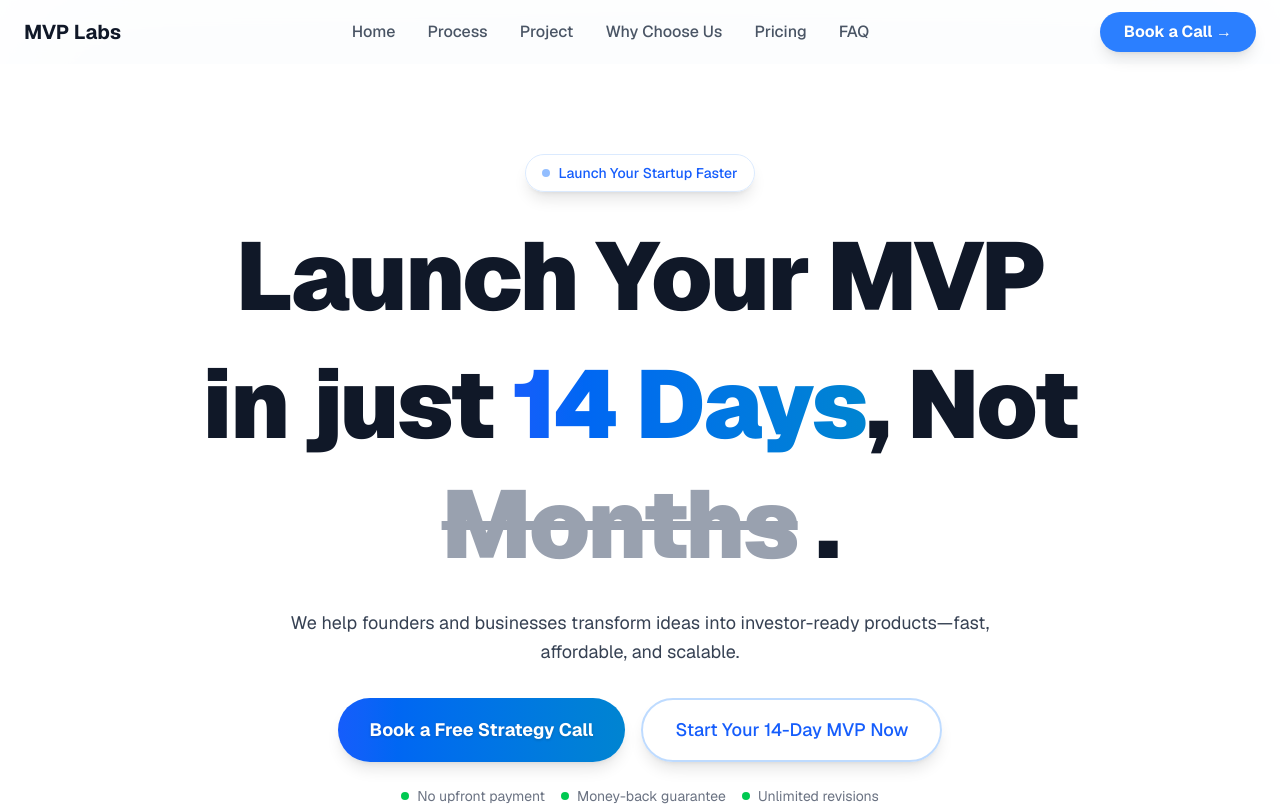
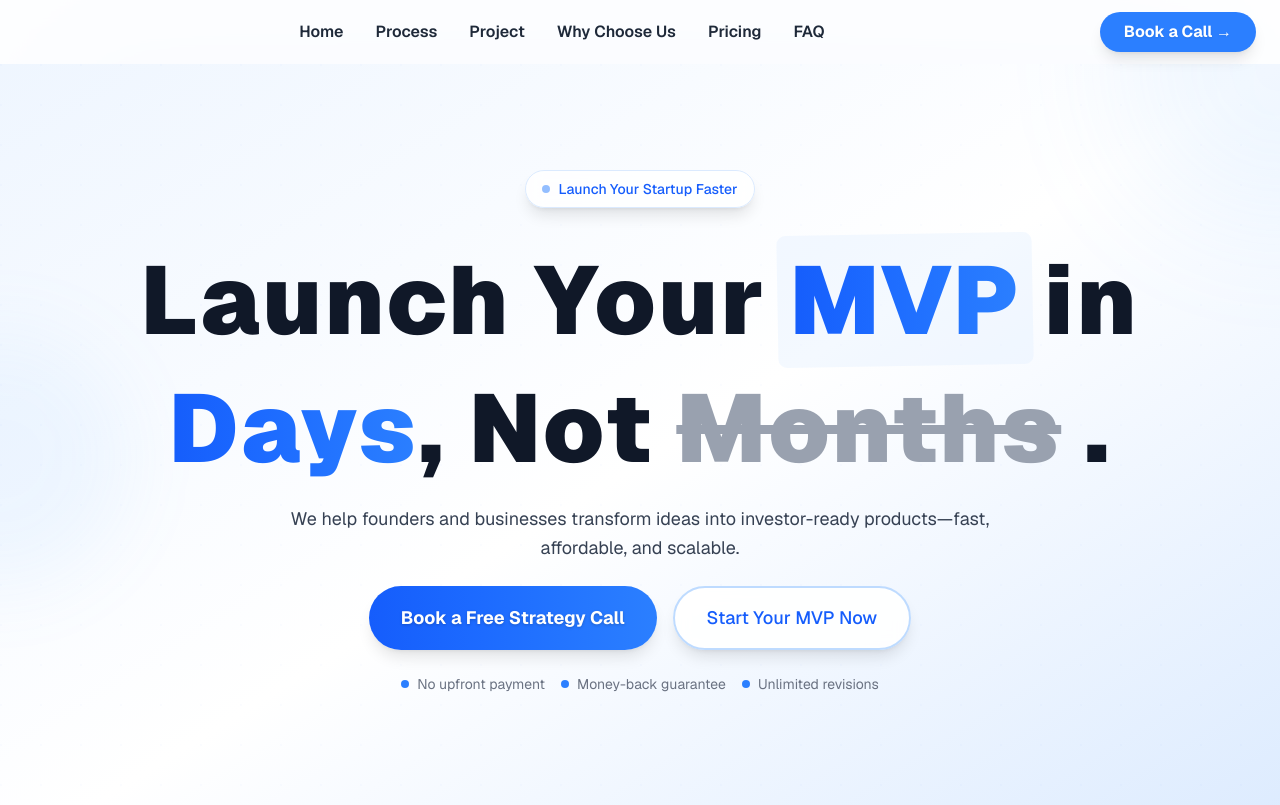
Before and after one commit to rishabh0009-7/BuildLabs, a Next.js app: page / in a window 1280 px wide. Shown: the top 805 px of the page. Built offline with nearby package versions, Linux system fonts and the light colour scheme.

Commit message:
fixed ui

```diff
--- a/app/globals.css
+++ b/app/globals.css
@@ -1,9 +1,10 @@
 @import "tailwindcss";
+@import url('https://fonts.googleapis.com/css2?family=Inter:wght@100;200;300;400;500;600;700;800;900&display=swap');
 
 @theme {
   --font-sans: var(--font-geist-sans);
   --font-mono: var(--font-geist-mono);
-  --font-phonk: var(--font-phonk);
+  --font-hero: 'Inter', -apple-system, BlinkMacSystemFont, 'Segoe UI', sans-serif;
 
   --color-background: #ffffff;
   --color-foreground: #111827;
@@ -11,7 +12,7 @@
   --color-card-foreground: #111827;
   --color-popover: #ffffff;
   --color-popover-foreground: #111827;
-  --color-primary: #3b82f6;
+  --color-primary: #2563eb;
   --color-primary-foreground: #ffffff;
   --color-secondary: #f3f4f6;
   --color-secondary-foreground: #111827;
@@ -23,7 +24,7 @@
   --color-destructive-foreground: #ffffff;
   --color-border: #e5e7eb;
   --color-input: #e5e7eb;
-  --color-ring: #3b82f6;
+  --color-ring: #1e3a8a;
   --radius: 0.5rem;
 
   --animate-shimmer-slide: shimmer-slide var(--speed) ease-in-out infinite alternate;
--- a/app/page.tsx
+++ b/app/page.tsx
@@ -66,7 +66,7 @@ export default function MVPLabsLandingPage() {
   ]
 
   return (
-    <div className="min-h-screen w-full relative bg-white">
+    <div className="min-h-screen w-full relative bg-gradient-to-br from-blue-50 via-white to-blue-100">
       {/* Cool Blue Glow Top */}
       <div
         className="absolute inset-0 z-0"
@@ -75,7 +75,7 @@ export default function MVPLabsLandingPage() {
           backgroundImage: `
             radial-gradient(
               circle at top center,
-              rgba(70, 130, 180, 0.5),
+              rgba(37, 99, 235, 0.5),
               transparent 70%
             )
           `,
@@ -85,34 +85,32 @@ export default function MVPLabsLandingPage() {
       />
       <header className="fixed top-0 left-0 right-0 z-50 bg-white/95 backdrop-blur-md relative">
         <div className="container mx-auto px-6 h-16 flex items-center justify-between">
-          {/* Logo - Left Side */}
-          <div className="flex items-center">
-            <span className="text-xl font-bold text-gray-900">MVP Labs</span>
-          </div>
+          {/* Empty space - Left Side */}
+          <div></div>
 
           {/* Navigation - Center */}
           <nav className="hidden md:flex items-center space-x-8">
-            <button onClick={() => scrollToSection("home")} className="text-gray-600 hover:text-gray-900 font-medium relative group transition-colors duration-200">
+            <button onClick={() => scrollToSection("home")} className="text-gray-800 hover:text-blue-600 font-semibold relative group transition-colors duration-200">
               Home
               <span className="absolute bottom-0 left-0 w-0 h-0.5 bg-blue-500 group-hover:w-full transition-all duration-300"></span>
             </button>
-            <button onClick={() => scrollToSection("process")} className="text-gray-600 hover:text-gray-900 font-medium relative group transition-colors duration-200">
+            <button onClick={() => scrollToSection("process")} className="text-gray-800 hover:text-blue-600 font-semibold relative group transition-colors duration-200">
               Process
               <span className="absolute bottom-0 left-0 w-0 h-0.5 bg-blue-500 group-hover:w-full transition-all duration-300"></span>
             </button>
-            <button onClick={() => scrollToSection("portfolio")} className="text-gray-600 hover:text-gray-900 font-medium relative group transition-colors duration-200">
+            <button onClick={() => scrollToSection("portfolio")} className="text-gray-800 hover:text-blue-600 font-semibold relative group transition-colors duration-200">
               Project
               <span className="absolute bottom-0 left-0 w-0 h-0.5 bg-blue-500 group-hover:w-full transition-all duration-300"></span>
             </button>
-            <button onClick={() => scrollToSection("why-choose-us")} className="text-gray-600 hover:text-gray-900 font-medium relative group transition-colors duration-200">
+            <button onClick={() => scrollToSection("why-choose-us")} className="text-gray-800 hover:text-blue-600 font-semibold relative group transition-colors duration-200">
               Why Choose Us
               <span className="absolute bottom-0 left-0 w-0 h-0.5 bg-blue-500 group-hover:w-full transition-all duration-300"></span>
             </button>
-            <button onClick={() => scrollToSection("pricing")} className="text-gray-600 hover:text-gray-900 font-medium relative group transition-colors duration-200">
+            <button onClick={() => scrollToSection("pricing")} className="text-gray-800 hover:text-blue-600 font-semibold relative group transition-colors duration-200">
               Pricing
               <span className="absolute bottom-0 left-0 w-0 h-0.5 bg-blue-500 group-hover:w-full transition-all duration-300"></span>
             </button>
-            <button onClick={() => scrollToSection("faq")} className="text-gray-600 hover:text-gray-900 font-medium relative group transition-colors duration-200">
+            <button onClick={() => scrollToSection("faq")} className="text-gray-800 hover:text-blue-600 font-semibold relative group transition-colors duration-200">
               FAQ
               <span className="absolute bottom-0 left-0 w-0 h-0.5 bg-blue-500 group-hover:w-full transition-all duration-300"></span>
             </button>
@@ -149,7 +147,7 @@ export default function MVPLabsLandingPage() {
                     scrollToSection(item.url.substring(1))
                     setIsMenuOpen(false)
                   }}
-                  className="text-left text-gray-900 font-medium py-2 px-4 rounded hover:bg-gray-100 transition-colors duration-200"
+                  className="text-left text-gray-800 font-semibold py-2 px-4 rounded hover:bg-gray-100 transition-colors duration-200"
                 >
                   {item.name}
                 </button>
@@ -169,29 +167,48 @@ export default function MVPLabsLandingPage() {
         )}
       </header>
 
-      <section id="home" className="relative pt-20 pb-12 overflow-hidden z-10 min-h-screen flex items-center">
-        {/* Background */}
-        <div className="absolute inset-0 bg-white"></div>
+      <section id="home" className="relative pt-2 pb-2 overflow-hidden z-10 h-screen flex items-center justify-center">
+        {/* Enhanced Background */}
+        <div className="absolute inset-0 bg-gradient-to-br from-blue-50 via-white to-blue-100"></div>
+
+        {/* Animated Background Elements */}
+        <div className="absolute inset-0 overflow-hidden">
+          {/* Large gradient orb */}
+          <div className="absolute -top-40 -right-40 w-80 h-80 bg-gradient-to-br from-blue-400/20 to-blue-300/20 rounded-full blur-3xl animate-pulse"></div>
+
+          {/* Medium gradient orb */}
+          <div className="absolute top-1/3 -left-32 w-64 h-64 bg-gradient-to-br from-blue-300/15 to-blue-400/15 rounded-full blur-2xl animate-pulse animation-delay-2000"></div>
+
+        </div>
+
+        {/* Subtle grid pattern overlay */}
+        <div className="absolute inset-0 opacity-[0.02]" style={{
+          backgroundImage: `radial-gradient(circle at 1px 1px, rgb(37 99 235) 1px, transparent 0)`,
+          backgroundSize: '40px 40px'
+        }}></div>
 
         <div className="relative container mx-auto px-6">
-          <div className="text-center max-w-5xl mx-auto">
+          <div className="text-center max-w-7xl mx-auto">
 
-            {/* Badge */}
-            <div className="inline-flex items-center px-4 py-2 bg-white/80 backdrop-blur-sm text-blue-600 rounded-full text-sm font-medium mb-6 shadow-lg border border-blue-100">
+            {/* Badge - Positioned at absolute top with reduced spacing */}
+            <div className="inline-flex items-center px-4 py-2 bg-white/80 backdrop-blur-sm text-blue-600 rounded-full text-sm font-medium mb-8 shadow-lg border border-blue-100">
               <div className="w-2 h-2 bg-blue-500 rounded-full mr-2 animate-pulse"></div>
               Launch Your Startup Faster
             </div>
 
-            {/* Main Heading */}
-            <h1 className="text-6xl sm:text-7xl md:text-8xl font-black text-gray-900 mb-6 leading-tight tracking-tight font-[var(--font-phonk)]">
-              <div className="block">Launch Your MVP</div>
+            {/* Main Heading - Expanded horizontally with wider letter spacing */}
+            <h1 className="text-6xl sm:text-7xl md:text-8xl font-black text-gray-900 mb-4 leading-tight tracking-wide font-[var(--font-hero)]">
+              <div className="block">Launch Your <span className="relative inline-block">
+                <span className="text-blue-600 bg-gradient-to-r from-blue-600 to-blue-500 bg-clip-text text-transparent relative z-10">MVP</span>
+                <span className="absolute inset-0 bg-blue-100 rounded-lg transform -rotate-1 scale-110 opacity-30"></span>
+              </span> in</div>
               <div className="block mt-1 md:mt-2">
-                in just <span className="text-blue-600 bg-gradient-to-r from-blue-600 to-sky-600 bg-clip-text text-transparent">14 Days</span>, Not <span className="line-through text-gray-400">Months</span> .
+                <span className="text-blue-600 bg-gradient-to-r from-blue-600 to-blue-500 bg-clip-text text-transparent">Days</span>, Not <span className="line-through text-gray-400">Months</span> .
               </div>
             </h1>
 
-            {/* Subheading */}
-            <p className="text-lg text-gray-700 mb-8 max-w-3xl mx-auto leading-relaxed">
+            {/* Subheading - Reduced spacing */}
+            <p className="text-lg text-gray-700 mb-6 max-w-3xl mx-auto leading-relaxed">
               We help founders and businesses transform ideas into investor-ready products—fast, affordable, and scalable.
             </p>
 
@@ -199,7 +216,7 @@ export default function MVPLabsLandingPage() {
             <div className="flex flex-col sm:flex-row gap-4 justify-center mb-6">
               <button
                 onClick={() => window.open('https://cal.com/rishabhbuildsmvp/30min?overlayCalendar=true', '_blank')}
-                className="px-8 py-4 text-lg bg-gradient-to-r from-blue-600 to-sky-600 text-white rounded-full font-bold hover:from-blue-700 hover:to-sky-700 transition-all duration-200 shadow-lg hover:shadow-xl transform hover:scale-105"
+                className="px-8 py-4 text-lg bg-gradient-to-r from-blue-600 to-blue-500 text-white rounded-full font-bold hover:from-blue-700 hover:to-blue-600 transition-all duration-200 shadow-lg hover:shadow-xl transform hover:scale-105"
                 style={{textShadow: '0 1px 3px rgba(0,0,0,0.2)'}}
               >
                 Book a Free Strategy Call
@@ -208,22 +225,22 @@ export default function MVPLabsLandingPage() {
                 onClick={() => window.open('https://cal.com/rishabhbuildsmvp/30min?overlayCalendar=true', '_blank')}
                 className="px-8 py-4 text-lg bg-white/90 backdrop-blur-sm text-blue-600 border-2 border-blue-200 rounded-full font-medium hover:bg-white hover:border-blue-300 transition-all duration-200 shadow-lg hover:shadow-xl"
               >
-                Start Your 14-Day MVP Now
+                Start Your MVP Now
               </button>
             </div>
 
-            {/* Trust Indicators */}
-            <div className="flex flex-wrap justify-center items-center gap-4 text-sm text-gray-500">
+            {/* Trust Indicators - Increased spacing */}
+            <div className="flex flex-wrap justify-center items-center gap-4 text-sm text-gray-500 mb-16">
               <div className="flex items-center gap-2">
-                <div className="w-2 h-2 bg-green-500 rounded-full"></div>
+                <div className="w-2 h-2 bg-blue-500 rounded-full"></div>
                 No upfront payment
               </div>
               <div className="flex items-center gap-2">
-                <div className="w-2 h-2 bg-green-500 rounded-full"></div>
+                <div className="w-2 h-2 bg-blue-500 rounded-full"></div>
                 Money-back guarantee
               </div>
               <div className="flex items-center gap-2">
-                <div className="w-2 h-2 bg-green-500 rounded-full"></div>
+                <div className="w-2 h-2 bg-blue-500 rounded-full"></div>
                 Unlimited revisions
               </div>
             </div>
@@ -264,7 +281,7 @@ export default function MVPLabsLandingPage() {
               {
                 step: "Step 03",
                 title: "Build Sprint",
-                description: "We execute the code. You'll get a fully functional wireframe and an MVP in 10-14 days ready for users to signup.",
+                description: "We execute the code. You'll get a fully functional wireframe and an MVP ready for users to signup within weeks, not months.",
                 position: "left"
               },
               {
@@ -322,7 +339,7 @@ export default function MVPLabsLandingPage() {
         </div>
       </section>
 
-      <section id="portfolio" className="py-20 bg-white relative z-10">
+      <section id="portfolio" className="py-20 bg-gradient-to-br from-blue-50 via-white to-sky-50 relative z-10">
         <div className="container mx-auto px-6">
           <div className="text-center mb-16">
             <h2 className="text-4xl md:text-5xl font-bold text-gray-900 mb-4">What We've Built</h2>
@@ -458,7 +475,7 @@ export default function MVPLabsLandingPage() {
               {
                 icon: Rocket,
                 title: "Lightning Fast Delivery",
-                description: "14-day MVP delivery guaranteed. We use AI-powered development to move at startup speed without compromising quality."
+                description: "Fast MVP delivery guaranteed. We use AI-powered development to move at startup speed without compromising quality."
               },
               {
                 icon: Code,
@@ -504,7 +521,7 @@ export default function MVPLabsLandingPage() {
         </div>
       </section>
 
-      <section id="pricing" className="py-20 bg-white relative z-10">
+      <section id="pricing" className="py-20 bg-gradient-to-br from-blue-50 via-white to-sky-50 relative z-10">
         <div className="container mx-auto px-6">
           <div className="text-center mb-16">
             <div className="inline-flex items-center px-4 py-2 bg-blue-50 text-blue-600 rounded-full text-sm font-medium mb-4">
@@ -864,18 +881,18 @@ export default function MVPLabsLandingPage() {
                   question: "How fast can you launch an MVP?",
                   answer: (
                     <>
-                      <p className="mb-4">Most MVPs go live in 14 days. Our process covers:</p>
+                      <p className="mb-4">Most MVPs go live within weeks, not months. Our process covers:</p>
                       <ul className="space-y-2 mb-4">
                         <li className="flex items-start">
-                          <Check className="text-green-500 mr-2 mt-1 flex-shrink-0" size={18} />
+                          <Check className="text-blue-500 mr-2 mt-1 flex-shrink-0" size={18} />
                           <span>Defining essential features</span>
                         </li>
                         <li className="flex items-start">
-                          <Check className="text-green-500 mr-2 mt-1 flex-shrink-0" size={18} />
+                          <Check className="text-blue-500 mr-2 mt-1 flex-shrink-0" size={18} />
                           <span>Building frontend and backend</span>
                         </li>
                         <li className="flex items-start">
-                          <Check className="text-green-500 mr-2 mt-1 flex-shrink-0" size={18} />
+                          <Check className="text-blue-500 mr-2 mt-1 flex-shrink-0" size={18} />
                           <span>Deploying a functional, testable app</span>
                         </li>
                       </ul>
@@ -889,19 +906,19 @@ export default function MVPLabsLandingPage() {
                     <>
                       <ul className="space-y-2 mb-4">
                         <li className="flex items-start">
-                          <Check className="text-green-500 mr-2 mt-1 flex-shrink-0" size={18} />
+                          <Check className="text-blue-500 mr-2 mt-1 flex-shrink-0" size={18} />
                           <span>3–4 core features (auth, dashboards, payments, etc.)</span>
                         </li>
                         <li className="flex items-start">
-                          <Check className="text-green-500 mr-2 mt-1 flex-shrink-0" size={18} />
+                          <Check className="text-blue-500 mr-2 mt-1 flex-shrink-0" size={18} />
                           <span>A fully functional, hosted web app</span>
                         </li>
                         <li className="flex items-start">
-                          <Check className="text-green-500 mr-2 mt-1 flex-shrink-0" size={18} />
+                          <Check className="text-blue-500 mr-2 mt-1 flex-shrink-0" size={18} />
                           <span>A responsive landing page for your product</span>
                         </li>
                         <li className="flex items-start">
-                          <Check className="text-green-500 mr-2 mt-1 flex-shrink-0" size={18} />
+                          <Check className="text-blue-500 mr-2 mt-1 flex-shrink-0" size={18} />
                           <span>Minimal yet professional UI (AI-assisted for speed and polish)</span>
                         </li>
                       </ul>
@@ -920,11 +937,11 @@ export default function MVPLabsLandingPage() {
                       <p className="mb-3">You decide the next step:</p>
                       <ul className="space-y-2">
                         <li className="flex items-start">
-                          <Check className="text-green-500 mr-2 mt-1 flex-shrink-0" size={18} />
+                          <Check className="text-blue-500 mr-2 mt-1 flex-shrink-0" size={18} />
                           <span><strong>Ongoing partnership</strong>—we keep building new features, improving performance, and maintaining your product.</span>
                         </li>
                         <li className="flex items-start">
-                          <Check className="text-green-500 mr-2 mt-1 flex-shrink-0" size={18} />
+                          <Check className="text-blue-500 mr-2 mt-1 flex-shrink-0" size={18} />
                           <span><strong>Full handoff</strong>—we give you a clean, documented codebase that any developer can work on immediately.</span>
                         </li>
                       </ul>
```
Also changed, not shown: public/fonts/Phonk - Free DEMO/Phonk Contrast DEMO.otf (added), public/fonts/Phonk - Free DEMO/Phonk Regular DEMO.otf (added), public/fonts/Phonk - Free DEMO/Read me.txt (added).
